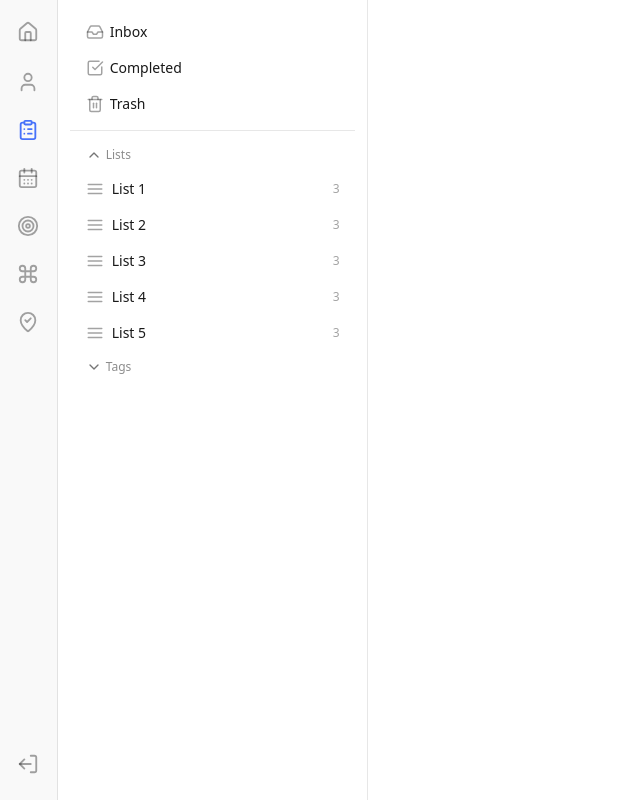
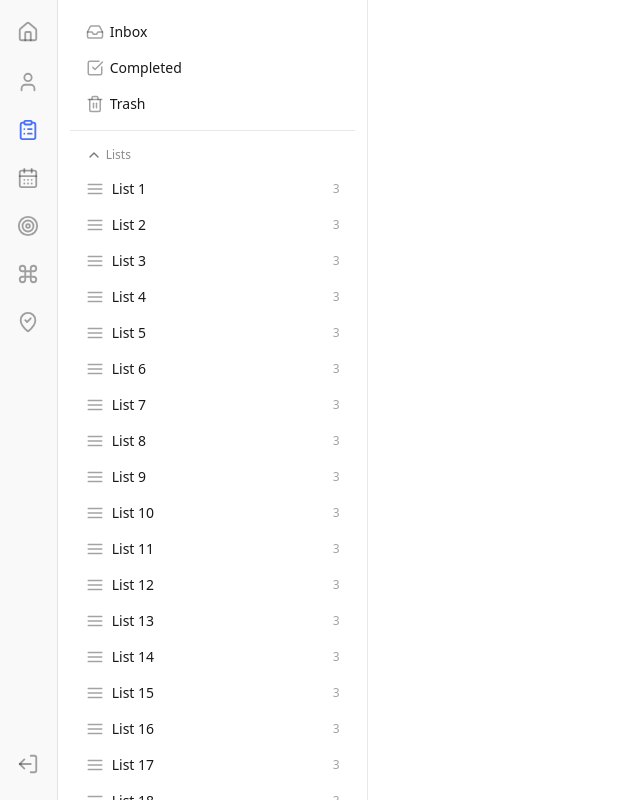
Before and after one commit to anishpawaskar/aimly-frontend, a React (Vite) app: page /tasks in a window 1280 px wide. Both pictures are taken after a click on the button "Lists". Shown: the whole page, without its empty margins (0-640 px from the left). Built offline with nearby package versions, Linux system fonts and the light colour scheme.

Commit message:
fix: add overflow to scroll thorugh overflowing tasks sidenav content

```diff
--- a/src/components/tasks/sidenav-accodion-item.jsx
+++ b/src/components/tasks/sidenav-accodion-item.jsx
@@ -43,9 +43,12 @@ export const TasksSidenavAccordionItem = ({ item }) => {
         </div>
       </Button>
 
-      <AccordionContent asChild className={"flex flex-col"}>
-        <ul>
-          {[...new Array(5)].fill(5).map((_, idx) => {
+      <AccordionContent asChild>
+        <ul
+          // TODO: figure out way to hide scroll because two two scolls are appearing
+          className="max-h-none"
+        >
+          {[...new Array(20)].fill(5).map((_, idx) => {
             return (
               <NavLink
                 key={idx}
--- a/src/components/tasks/tasks-sidenav.jsx
+++ b/src/components/tasks/tasks-sidenav.jsx
@@ -12,7 +12,7 @@ export const TasksSidenav = () => {
   return (
     <div
       className={cn(
-        "h-screen w-[310px] py-3.5 px-3 hidden md:block md:border-r md:border-gray/10",
+        "h-screen w-[310px] py-3.5 px-3 hidden md:block md:border-r md:border-gray/10 overflow-y-auto",
         isLight ? "bg-transparent" : "tasks-nav-gradient-bg"
       )}
     >
```
